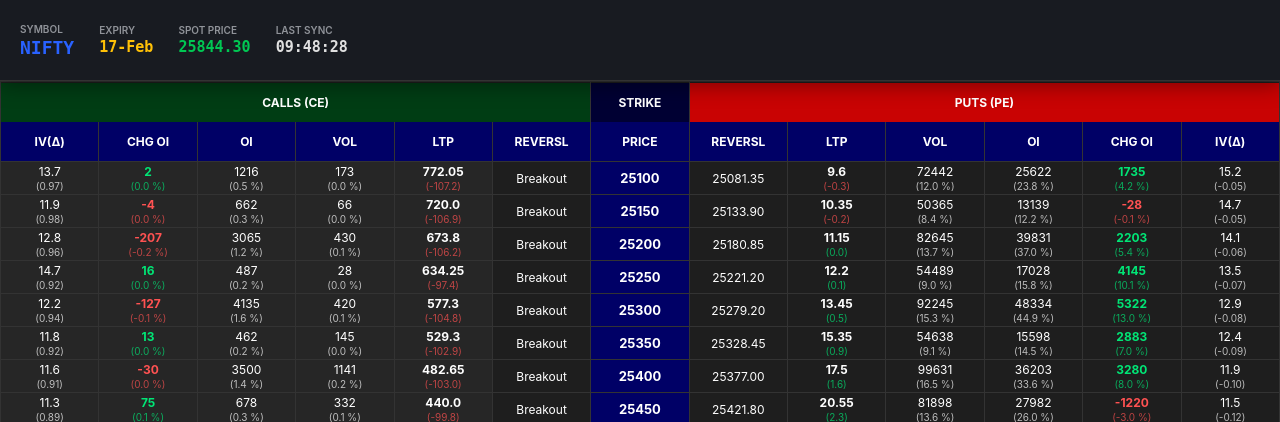
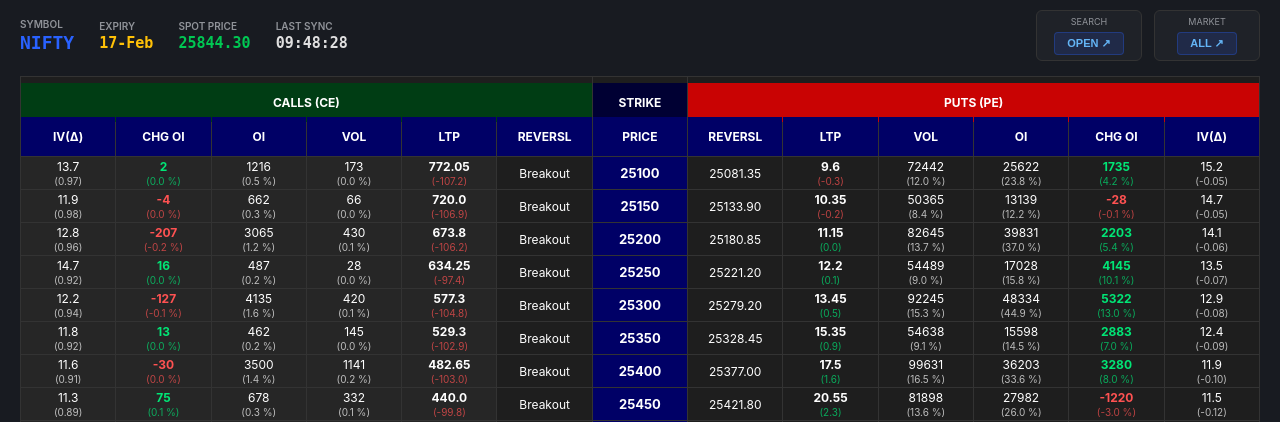
Before and after one commit to dileep1lic/Opchain1, a Django app: page / in a window 1280 px wide. Shown: the top 422 px of the page. Run offline with Django 5.2, Linux system fonts and the light colour scheme; data comes from the database, SQL or seed files in the repository.

Commit message:
Update dashboard.html

```diff
--- a/mystock/templates/mystock/dashboard.html
+++ b/mystock/templates/mystock/dashboard.html
@@ -170,7 +170,7 @@
         </div>
     </div>
 
-    <!-- <div class="controls-group">
+    <div class="controls-group">
         <div class="control-card">
             <span class="card-title">Search</span>
             <a href="{% url 'search_dashboard' %}" target="_blank">
@@ -182,7 +182,7 @@
             <a href="{% url 'stock_dashboard' %}" target="_blank">
                 <button class="action-btn btn-blue">ALL ↗</button>
             </a>
-        </div> -->
+        </div>
         <!-- <div class="control-card">
             <div style="display: flex; align-items: center; gap: 5px; margin-bottom: 4px;">
                 <div id="nifty-dot" class="status-dot {% if nifty_active %}status-running{% else %}status-stopped{% endif %}"></div>
@@ -203,7 +203,7 @@
                 {% if others_active %}STOP{% else %}START{% endif %}
             </button>
         </div>
-    </div>-->
+    </div> -->
 </div>
 
 <div id="table-container">
```
